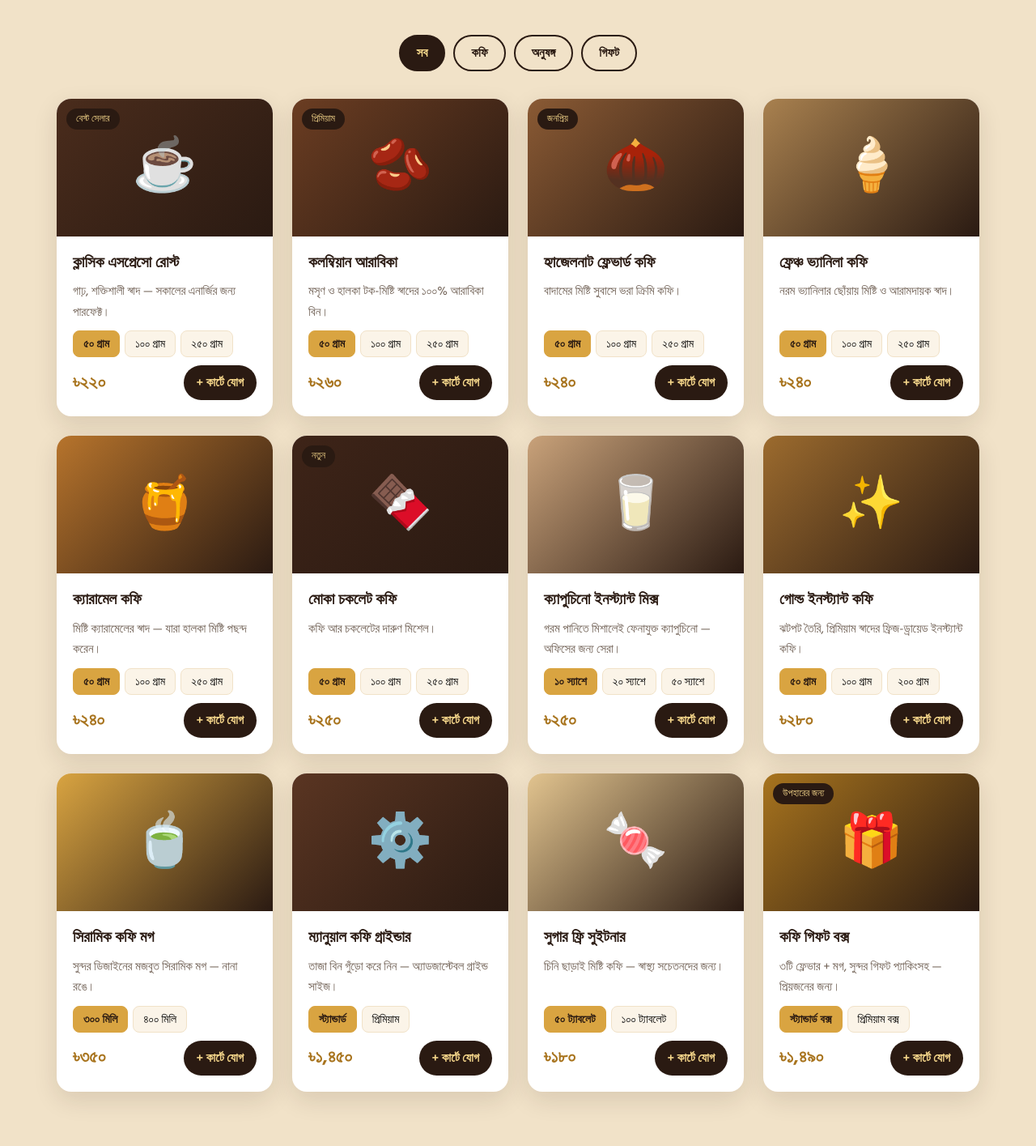
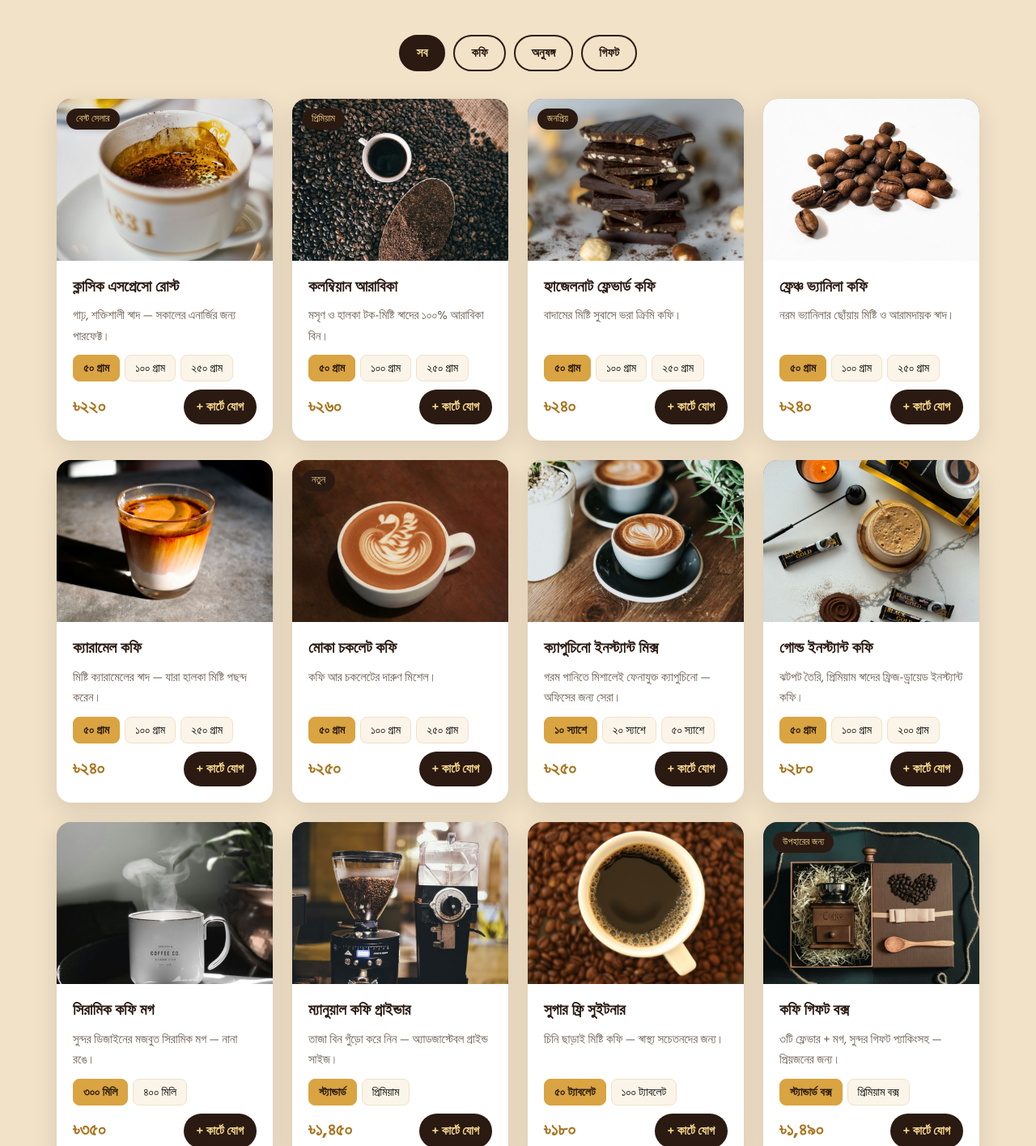
Before and after one commit to nazrul7533/CoffeeKing-Batch3, a plain HTML site: page index.html in a window 1280 px wide. Shown: the part 1773-3188 px from the top of the page at 81% size. Drawn offline with Linux system fonts and the light colour scheme.

Commit message:
Add all product images

```diff
--- a/index.html
+++ b/index.html
@@ -77,8 +77,10 @@ header{position:sticky;top:0;z-index:50;background:rgba(42,26,18,.96);backdrop-f
 .product-grid{display:grid;grid-template-columns:repeat(auto-fill,minmax(250px,1fr));gap:24px}
 .card{background:#fff;border-radius:var(--radius);overflow:hidden;box-shadow:var(--shadow);display:flex;flex-direction:column;transition:.25s}
 .card:hover{transform:translateY(-5px)}
-.card-img{height:170px;display:grid;place-items:center;font-size:64px;position:relative}
-.card-img .pill{position:absolute;top:12px;left:12px;background:var(--espresso);color:var(--gold-l);font-size:12px;padding:3px 12px;border-radius:50px}
+.card-img{height:200px;overflow:hidden;display:grid;place-items:center;font-size:64px;position:relative}
+.card-img img{position:absolute;inset:0;width:100%;height:100%;object-fit:cover;transition:.4s}
+.card:hover .card-img img{transform:scale(1.05)}
+.card-img .pill{z-index:2;position:absolute;top:12px;left:12px;background:var(--espresso);color:var(--gold-l);font-size:12px;padding:3px 12px;border-radius:50px}
 .card-body{padding:20px;display:flex;flex-direction:column;gap:10px;flex:1}
 .card-body h3{font-size:19px;color:var(--espresso);line-height:1.35}
 .card-body .desc{font-size:15px;color:var(--muted);flex:1}
@@ -455,20 +457,22 @@ footer a:hover{color:var(--gold)}
 const WHATSAPP = "8801716266907";
 
 /* প্রোডাক্ট লিস্ট — নাম, বিবরণ, দাম (টাকায়) নিজের মতো বদলে নিন।
+   ছবি: images ফোল্ডারে img-এ লেখা নামেই ছবি রাখুন (যেমন images/espresso.jpg)।
+   ছবি না থাকলে ইমোজি দেখাবে।
    দামগুলো নমুনা হিসেবে দেওয়া, আসল দাম বসিয়ে দিন। */
 const PRODUCTS = [
-  {name:"ক্লাসিক এসপ্রেসো রোস্ট", cat:"coffee", emoji:"☕", bg:"#4A2C1C", tag:"বেস্ট সেলার", desc:"গাঢ়, শক্তিশালী স্বাদ — সকালের এনার্জির জন্য পারফেক্ট।", sizes:{"৫০ গ্রাম":220,"১০০ গ্রাম":420,"২৫০ গ্রাম":990}},
-  {name:"কলম্বিয়ান আরাবিকা", cat:"coffee", emoji:"🫘", bg:"#6B3D22", tag:"প্রিমিয়াম", desc:"মসৃণ ও হালকা টক-মিষ্টি স্বাদের ১০০% আরাবিকা বিন।", sizes:{"৫০ গ্রাম":260,"১০০ গ্রাম":490,"২৫০ গ্রাম":1150}},
-  {name:"হ্যাজেলনাট ফ্লেভার্ড কফি", cat:"coffee", emoji:"🌰", bg:"#8A5A34", tag:"জনপ্রিয়", desc:"বাদামের মিষ্টি সুবাসে ভরা ক্রিমি কফি।", sizes:{"৫০ গ্রাম":240,"১০০ গ্রাম":460,"২৫০ গ্রাম":1090}},
-  {name:"ফ্রেঞ্চ ভ্যানিলা কফি", cat:"coffee", emoji:"🍦", bg:"#A9814F", tag:"", desc:"নরম ভ্যানিলার ছোঁয়ায় মিষ্টি ও আরামদায়ক স্বাদ।", sizes:{"৫০ গ্রাম":240,"১০০ গ্রাম":460,"২৫০ গ্রাম":1090}},
-  {name:"ক্যারামেল কফি", cat:"coffee", emoji:"🍯", bg:"#B7742C", tag:"", desc:"মিষ্টি ক্যারামেলের স্বাদ — যারা হালকা মিষ্টি পছন্দ করেন।", sizes:{"৫০ গ্রাম":240,"১০০ গ্রাম":460,"২৫০ গ্রাম":1090}},
-  {name:"মোকা চকলেট কফি", cat:"coffee", emoji:"🍫", bg:"#3E2418", tag:"নতুন", desc:"কফি আর চকলেটের দারুণ মিশেল।", sizes:{"৫০ গ্রাম":250,"১০০ গ্রাম":480,"২৫০ গ্রাম":1120}},
-  {name:"ক্যাপুচিনো ইনস্ট্যান্ট মিক্স", cat:"coffee", emoji:"🥛", bg:"#C9A27A", tag:"", desc:"গরম পানিতে মিশালেই ফেনাযুক্ত ক্যাপুচিনো — অফিসের জন্য সেরা।", sizes:{"১০ স্যাশে":250,"২০ স্যাশে":480,"৫০ স্যাশে":1150}},
-  {name:"গোল্ড ইনস্ট্যান্ট কফি", cat:"coffee", emoji:"✨", bg:"#9C6B2E", tag:"", desc:"ঝটপট তৈরি, প্রিমিয়াম স্বাদের ফ্রিজ-ড্রায়েড ইনস্ট্যান্ট কফি।", sizes:{"৫০ গ্রাম":280,"১০০ গ্রাম":540,"২০০ গ্রাম":1040}},
-  {name:"সিরামিক কফি মগ", cat:"accessory", emoji:"🍵", bg:"#D9A441", tag:"", desc:"সুন্দর ডিজাইনের মজবুত সিরামিক মগ — নানা রঙে।", sizes:{"৩০০ মিলি":350,"৪০০ মিলি":450}},
-  {name:"ম্যানুয়াল কফি গ্রাইন্ডার", cat:"accessory", emoji:"⚙️", bg:"#5A3522", tag:"", desc:"তাজা বিন গুঁড়ো করে নিন — অ্যাডজাস্টেবল গ্রাইন্ড সাইজ।", sizes:{"স্ট্যান্ডার্ড":1450,"প্রিমিয়াম":2350}},
-  {name:"সুগার ফ্রি সুইটনার", cat:"accessory", emoji:"🍬", bg:"#E2C48F", tag:"", desc:"চিনি ছাড়াই মিষ্টি কফি — স্বাস্থ্য সচেতনদের জন্য।", sizes:{"৫০ ট্যাবলেট":180,"১০০ ট্যাবলেট":320}},
-  {name:"কফি গিফট বক্স", cat:"gift", emoji:"🎁", bg:"#A8741E", tag:"উপহারের জন্য", desc:"৩টি ফ্লেভার + মগ, সুন্দর গিফট প্যাকিংসহ — প্রিয়জনের জন্য।", sizes:{"স্ট্যান্ডার্ড বক্স":1490,"প্রিমিয়াম বক্স":2490}}
+  {name:"ক্লাসিক এসপ্রেসো রোস্ট", img:"images/espresso.jpg", cat:"coffee", emoji:"☕", bg:"#4A2C1C", tag:"বেস্ট সেলার", desc:"গাঢ়, শক্তিশালী স্বাদ — সকালের এনার্জির জন্য পারফেক্ট।", sizes:{"৫০ গ্রাম":220,"১০০ গ্রাম":420,"২৫০ গ্রাম":990}},
+  {name:"কলম্বিয়ান আরাবিকা", img:"images/arabica.jpg", cat:"coffee", emoji:"🫘", bg:"#6B3D22", tag:"প্রিমিয়াম", desc:"মসৃণ ও হালকা টক-মিষ্টি স্বাদের ১০০% আরাবিকা বিন।", sizes:{"৫০ গ্রাম":260,"১০০ গ্রাম":490,"২৫০ গ্রাম":1150}},
+  {name:"হ্যাজেলনাট ফ্লেভার্ড কফি", img:"images/hazelnut.jpg", cat:"coffee", emoji:"🌰", bg:"#8A5A34", tag:"জনপ্রিয়", desc:"বাদামের মিষ্টি সুবাসে ভরা ক্রিমি কফি।", sizes:{"৫০ গ্রাম":240,"১০০ গ্রাম":460,"২৫০ গ্রাম":1090}},
+  {name:"ফ্রেঞ্চ ভ্যানিলা কফি", img:"images/vanilla.jpg", cat:"coffee", emoji:"🍦", bg:"#A9814F", tag:"", desc:"নরম ভ্যানিলার ছোঁয়ায় মিষ্টি ও আরামদায়ক স্বাদ।", sizes:{"৫০ গ্রাম":240,"১০০ গ্রাম":460,"২৫০ গ্রাম":1090}},
+  {name:"ক্যারামেল কফি", img:"images/caramel.jpg", cat:"coffee", emoji:"🍯", bg:"#B7742C", tag:"", desc:"মিষ্টি ক্যারামেলের স্বাদ — যারা হালকা মিষ্টি পছন্দ করেন।", sizes:{"৫০ গ্রাম":240,"১০০ গ্রাম":460,"২৫০ গ্রাম":1090}},
+  {name:"মোকা চকলেট কফি", img:"images/mocha.jpg", cat:"coffee", emoji:"🍫", bg:"#3E2418", tag:"নতুন", desc:"কফি আর চকলেটের দারুণ মিশেল।", sizes:{"৫০ গ্রাম":250,"১০০ গ্রাম":480,"২৫০ গ্রাম":1120}},
+  {name:"ক্যাপুচিনো ইনস্ট্যান্ট মিক্স", img:"images/cappuccino.jpg", cat:"coffee", emoji:"🥛", bg:"#C9A27A", tag:"", desc:"গরম পানিতে মিশালেই ফেনাযুক্ত ক্যাপুচিনো — অফিসের জন্য সেরা।", sizes:{"১০ স্যাশে":250,"২০ স্যাশে":480,"৫০ স্যাশে":1150}},
+  {name:"গোল্ড ইনস্ট্যান্ট কফি", img:"images/gold-instant.jpg", cat:"coffee", emoji:"✨", bg:"#9C6B2E", tag:"", desc:"ঝটপট তৈরি, প্রিমিয়াম স্বাদের ফ্রিজ-ড্রায়েড ইনস্ট্যান্ট কফি।", sizes:{"৫০ গ্রাম":280,"১০০ গ্রাম":540,"২০০ গ্রাম":1040}},
+  {name:"সিরামিক কফি মগ", img:"images/mug.jpg", cat:"accessory", emoji:"🍵", bg:"#D9A441", tag:"", desc:"সুন্দর ডিজাইনের মজবুত সিরামিক মগ — নানা রঙে।", sizes:{"৩০০ মিলি":350,"৪০০ মিলি":450}},
+  {name:"ম্যানুয়াল কফি গ্রাইন্ডার", img:"images/grinder.jpg", cat:"accessory", emoji:"⚙️", bg:"#5A3522", tag:"", desc:"তাজা বিন গুঁড়ো করে নিন — অ্যাডজাস্টেবল গ্রাইন্ড সাইজ।", sizes:{"স্ট্যান্ডার্ড":1450,"প্রিমিয়াম":2350}},
+  {name:"সুগার ফ্রি সুইটনার", img:"images/sugar-free.jpg", cat:"accessory", emoji:"🍬", bg:"#E2C48F", tag:"", desc:"চিনি ছাড়াই মিষ্টি কফি — স্বাস্থ্য সচেতনদের জন্য।", sizes:{"৫০ ট্যাবলেট":180,"১০০ ট্যাবলেট":320}},
+  {name:"কফি গিফট বক্স", img:"images/gift-box.jpg", cat:"gift", emoji:"🎁", bg:"#A8741E", tag:"উপহারের জন্য", desc:"৩টি ফ্লেভার + মগ, সুন্দর গিফট প্যাকিংসহ — প্রিয়জনের জন্য।", sizes:{"স্ট্যান্ডার্ড বক্স":1490,"প্রিমিয়াম বক্স":2490}}
 ];
 
 /* প্রকাশিত রিভিউ — কাস্টমার রিভিউ পেয়ে যাচাই করার পর এখানে যোগ করুন।
@@ -492,7 +496,7 @@ function renderProducts(filter="all"){
     const card=document.createElement('div');
     card.className="card";
     card.innerHTML=`
-      <div class="card-img" style="background:linear-gradient(135deg,${p.bg},#2A1A12)">${p.tag?`<span class="pill">${p.tag}</span>`:""}${p.emoji}</div>
+      <div class="card-img" style="background:linear-gradient(135deg,${p.bg},#2A1A12)">${p.tag?`<span class="pill">${p.tag}</span>`:""}${p.emoji}${p.img?`<img src="${p.img}" alt="${p.name}" loading="lazy" onerror="this.remove()">`:""}</div>
       <div class="card-body">
         <h3>${p.name}</h3>
         <p class="desc">${p.desc}</p>
```
Also changed, not shown: images/arabica.jpg (added), images/cappuccino.jpg (added), images/caramel.jpg (added), images/espresso.jpg (added), images/gift-box.jpg (added), images/gold-instant.jpg (added), images/grinder.jpg (added), images/hazelnut.jpg (added), images/mocha.jpg (added), images/mug.jpg (added), images/sugar-free.jpg (added), images/vanilla.jpg (added).
